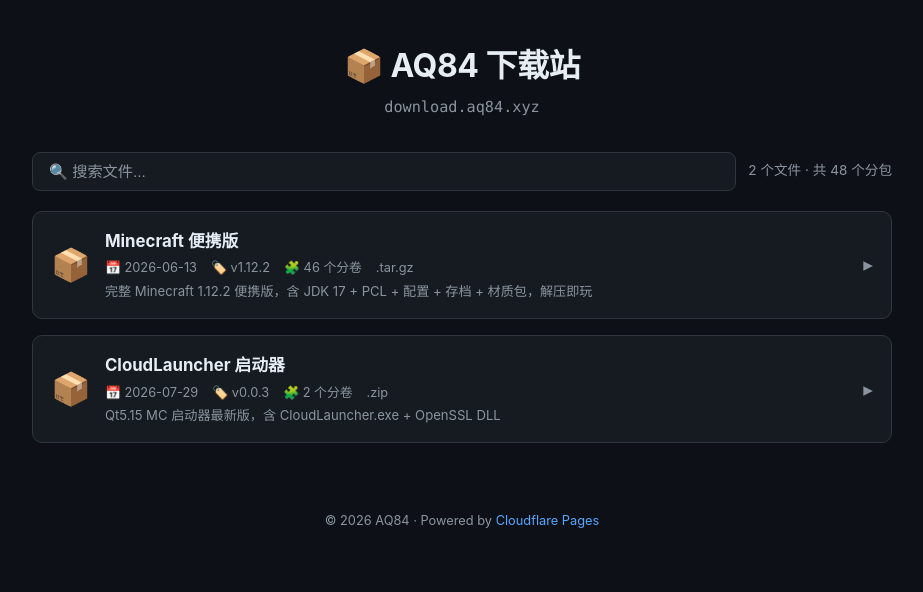
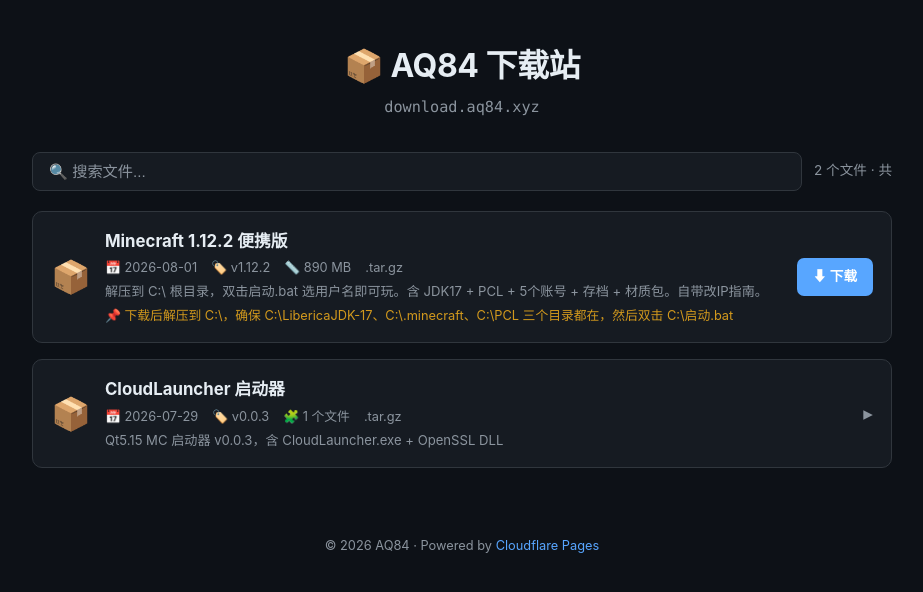
Before and after one commit to AQ84/download-site, a plain HTML site: page index.html in a window 1280 px wide. Shown: the whole page, without its empty margins (178-1101 px from the left). Drawn offline with Linux system fonts and the light colour scheme.

Commit message:
重构：GitHub Release 大文件 + 合体启动器（5用户选择）+ 删48分包

```diff
--- a/app.js
+++ b/app.js
@@ -9,60 +9,41 @@
     let packages = [];
     let files = [];
 
-    function getFileType(filename) {
-        const ext = filename.split('.').pop().toLowerCase();
-        const m = {
-            jar:'jar', zip:'zip', rar:'zip', '7z':'zip', tar:'zip', gz:'zip', bz2:'zip', xz:'zip',
-            exe:'exe', msi:'exe', apk:'exe',
-            pdf:'pdf',
-            png:'img', jpg:'img', jpeg:'img', gif:'img', svg:'img', webp:'img',
-            mp4:'img', mp3:'img', wav:'img', flac:'img',
-            aa:'part', ab:'part', ac:'part', ad:'part', ae:'part', af:'part', ag:'part',
-            ah:'part', ai:'part', aj:'part', ak:'part', al:'part', am:'part', an:'part',
-            ao:'part', ap:'part', aq:'part', ar:'part', as:'part', at:'part', au:'part',
-            av:'part', aw:'part', ax:'part', ay:'part', az:'part', ba:'part', bb:'part',
-            bc:'part', bd:'part', be:'part', bf:'part', bg:'part', bh:'part', bi:'part',
-            bj:'part', bk:'part', bl:'part', bm:'part', bn:'part', bo:'part', bp:'part',
-            bq:'part', br:'part', bs:'part', bt:'part',
-        };
-        return m[ext] || 'other';
-    }
-
-    function getFileIcon(filename) {
-        const ext = filename.split('.').pop().toLowerCase();
-        const m = {
-            jar:'☕', zip:'📦', rar:'📦', '7z':'📦', tar:'📦', gz:'📦',
-            exe:'⚙️', apk:'📱', pdf:'📄',
-            png:'🖼️', jpg:'🖼️', jpeg:'🖼️', gif:'🖼️', svg:'🖼️',
-            mp4:'🎬', mp3:'🎵', wav:'🎵',
-            json:'{}', xml:'<>', js:'📜', ts:'📜', py:'🐍', java:'☕',
-            sh:'💻', bat:'💻', ps1:'💻', txt:'📃', md:'📝', html:'🌐', css:'🎨',
-            aa:'🧩', ab:'🧩', ac:'🧩',
-        };
-        return m[ext] || '📁';
-    }
-
-    function formatSize(bytes) {
-        if (!bytes || bytes === 0) return '';
-        const units = ['B', 'KB', 'MB', 'GB'];
-        let i = 0, size = bytes;
-        while (size >= 1024 && i < units.length - 1) { size /= 1024; i++; }
-        return size.toFixed(i === 0 ? 0 : 1) + ' ' + units[i];
-    }
-
     function escapeHtml(str) {
         const div = document.createElement('div');
         div.textContent = str;
         return div.innerHTML;
     }
 
-    // 渲染分组包
-    function renderPackage(pkg) {
+    // 渲染有直链URL的包（如 GitHub Release）
+    function renderUrlPackage(pkg) {
+        const sizeStr = pkg.size_mb ? pkg.size_mb + ' MB' : '';
+        return `
+        <div class="pkg-card url-pkg">
+            <div class="pkg-header">
+                <div class="pkg-icon">📦</div>
+                <div class="pkg-info">
+                    <div class="pkg-name">${escapeHtml(pkg.name)}</div>
+                    <div class="pkg-meta">
+                        <span>📅 ${escapeHtml(pkg.date || '')}</span>
+                        ${pkg.version ? `<span>🏷️ v${escapeHtml(pkg.version)}</span>` : ''}
+                        ${sizeStr ? `<span>📏 ${escapeHtml(sizeStr)}</span>` : ''}
+                        <span class="pkg-format">.${escapeHtml(pkg.format || '')}</span>
+                    </div>
+                    ${pkg.description ? `<div class="pkg-desc">${escapeHtml(pkg.description)}</div>` : ''}
+                    ${pkg.notes ? `<div class="pkg-notes">📌 ${escapeHtml(pkg.notes)}</div>` : ''}
+                </div>
+                <a href="${escapeHtml(pkg.url)}" class="dl-btn" target="_blank" rel="noopener" onclick="this.textContent='⏳ 下载中...'">
+                    ⬇ 下载
+                </a>
+            </div>
+        </div>`;
+    }
+
+    // 渲染有分卷的包（本地文件）
+    function renderPartsPackage(pkg) {
         const parts = pkg.parts || [];
-        const ext = pkg.format || pkg.parts[0]?.split('.').slice(-1)[0] || '';
-        const partSize = formatSize(20 * 1024 * 1024); // 20MB per part
-        const pkgId = 'pkg-' + (pkg.id || Math.random().toString(36));
-
+        const ext = pkg.format || '';
         return `
         <div class="pkg-card">
             <div class="pkg-header" onclick="this.parentElement.classList.toggle('open')">
@@ -72,21 +53,22 @@
                     <div class="pkg-meta">
                         <span>📅 ${escapeHtml(pkg.date || '')}</span>
                         ${pkg.version ? `<span>🏷️ v${escapeHtml(pkg.version)}</span>` : ''}
-                        <span>🧩 ${parts.length} 个分卷</span>
+                        <span>🧩 ${parts.length} 个文件</span>
                         <span class="pkg-format">.${escapeHtml(ext)}</span>
                     </div>
                     ${pkg.description ? `<div class="pkg-desc">${escapeHtml(pkg.description)}</div>` : ''}
                 </div>
                 <div class="pkg-toggle">▸</div>
             </div>
-            <div class="pkg-parts" id="${pkgId}">
+            <div class="pkg-parts">
+                ${pkg.merge_cmd ? `
                 <div class="merge-hint">
                     <div class="merge-cmd">
                         <span class="merge-label">📋 合并命令 (CMD)：</span>
-                        <code>${escapeHtml(pkg.merge_cmd || '')}</code>
+                        <code>${escapeHtml(pkg.merge_cmd)}</code>
                     </div>
                     <button class="copy-btn" onclick="navigator.clipboard.writeText(this.parentElement.querySelector('code').textContent); this.textContent='✅ 已复制'; setTimeout(()=>this.textContent='📋 复制',2000)">📋 复制</button>
-                </div>
+                </div>` : ''}
                 <div class="parts-grid">
                     ${parts.map((name, i) => `
                         <a href="files/${encodeURIComponent(name)}" class="part-item" download>
@@ -100,20 +82,16 @@
         </div>`;
     }
 
-    // 渲染单文件
     function renderFile(f, i) {
-        const type = getFileType(f.name);
-        const icon = getFileIcon(f.name);
         const desc = f.description || '';
         return `
         <div class="file-card" style="animation-delay:${i * 0.02}s">
-            <div class="file-icon ${type}">${icon}</div>
+            <div class="file-icon other">📁</div>
             <div class="file-info">
                 <div class="file-name" title="${escapeHtml(f.name)}">${escapeHtml(f.name)}</div>
                 ${desc ? `<div class="file-desc">${escapeHtml(desc)}</div>` : ''}
                 <div class="file-meta">
                     <span>📅 ${escapeHtml(f.date || '')}</span>
-                    ${f.size_bytes ? `<span>📏 ${formatSize(f.size_bytes)}</span>` : ''}
                     ${f.version ? `<span>🏷️ v${escapeHtml(f.version)}</span>` : ''}
                 </div>
             </div>
@@ -122,30 +100,25 @@
     }
 
     function renderAll(pkgs, fls) {
-        const pkgsHtml = pkgs.map(p => renderPackage(p)).join('');
-        const flsHtml = fls.length ? '<div class="section-title">📄 单文件</div>' + fls.map((f, i) => renderFile(f, i)).join('') : '';
+        const html = pkgs.map(p => {
+            if (p.url) return renderUrlPackage(p);
+            return renderPartsPackage(p);
+        }).join('') +
+        (fls.length ? '<div class="section-title">📄 单文件</div>' + fls.map((f, i) => renderFile(f, i)).join('') : '');
 
         if (!pkgs.length && !fls.length) {
             fileList.innerHTML = '<div class="empty">📭 没有找到文件</div>';
         } else {
-            fileList.innerHTML = pkgsHtml + flsHtml;
+            fileList.innerHTML = html;
         }
 
-        const totalParts = pkgs.reduce((s, p) => s + (p.parts || []).length, 0);
         fileCount.textContent = fls.length + pkgs.length;
-        totalSize.textContent = (totalParts > 0 || fls.length > 0) ? '' : '0';
-        if (totalParts > 0) {
-            totalSize.textContent = totalParts + ' 个分包';
-        }
+        totalSize.textContent = '';
     }
 
-    // 搜索
     function doSearch() {
         const q = searchInput.value.toLowerCase().trim();
-        if (!q) {
-            renderAll(packages, files);
-            return;
-        }
+        if (!q) { renderAll(packages, files); return; }
         const fp = packages.filter(p =>
             p.name.toLowerCase().includes(q) ||
             (p.description || '').toLowerCase().includes(q) ||
@@ -161,15 +134,11 @@
 
     searchInput.addEventListener('input', doSearch);
 
-    // 加载
     fetch('files.json')
         .then(res => res.json())
         .then(data => {
             packages = data.packages || [];
-            files = (data.files || []).sort((a, b) => {
-                if (a.date && b.date) return b.date.localeCompare(a.date);
-                return 0;
-            });
+            files = data.files || [];
             renderAll(packages, files);
         })
         .catch(err => {
--- a/files.json
+++ b/files.json
@@ -2,28 +2,24 @@
     "packages": [
         {
             "id": "minecraft-portable",
-            "name": "Minecraft 便携版",
-            "description": "完整 Minecraft 1.12.2 便携版，含 JDK 17 + PCL + 配置 + 存档 + 材质包，解压即玩",
+            "name": "Minecraft 1.12.2 便携版",
+            "description": "解压到 C:\\ 根目录，双击启动.bat 选用户名即可玩。含 JDK17 + PCL + 5个账号 + 存档 + 材质包。自带改IP指南。",
             "version": "1.12.2",
-            "date": "2026-06-13",
+            "date": "2026-08-01",
             "format": "tar.gz",
-            "merge_cmd": "copy /b Minecraft-Portable.tar.gz.aa + Minecraft-Portable.tar.gz.ab + ... + Minecraft-Portable.tar.gz.bt Minecraft-Portable.tar.gz",
-            "parts": [
-                "Minecraft-Portable.tar.gz.aa","Minecraft-Portable.tar.gz.ab","Minecraft-Portable.tar.gz.ac","Minecraft-Portable.tar.gz.ad","Minecraft-Portable.tar.gz.ae","Minecraft-Portable.tar.gz.af","Minecraft-Portable.tar.gz.ag","Minecraft-Portable.tar.gz.ah","Minecraft-Portable.tar.gz.ai","Minecraft-Portable.tar.gz.aj","Minecraft-Portable.tar.gz.ak","Minecraft-Portable.tar.gz.al","Minecraft-Portable.tar.gz.am","Minecraft-Portable.tar.gz.an","Minecraft-Portable.tar.gz.ao","Minecraft-Portable.tar.gz.ap","Minecraft-Portable.tar.gz.aq","Minecraft-Portable.tar.gz.ar","Minecraft-Portable.tar.gz.as","Minecraft-Portable.tar.gz.at","Minecraft-Portable.tar.gz.au","Minecraft-Portable.tar.gz.av","Minecraft-Portable.tar.gz.aw","Minecraft-Portable.tar.gz.ax","Minecraft-Portable.tar.gz.ay","Minecraft-Portable.tar.gz.az","Minecraft-Portable.tar.gz.ba","Minecraft-Portable.tar.gz.bb","Minecraft-Portable.tar.gz.bc","Minecraft-Portable.tar.gz.bd","Minecraft-Portable.tar.gz.be","Minecraft-Portable.tar.gz.bf","Minecraft-Portable.tar.gz.bg","Minecraft-Portable.tar.gz.bh","Minecraft-Portable.tar.gz.bi","Minecraft-Portable.tar.gz.bj","Minecraft-Portable.tar.gz.bk","Minecraft-Portable.tar.gz.bl","Minecraft-Portable.tar.gz.bm","Minecraft-Portable.tar.gz.bn","Minecraft-Portable.tar.gz.bo","Minecraft-Portable.tar.gz.bp","Minecraft-Portable.tar.gz.bq","Minecraft-Portable.tar.gz.br","Minecraft-Portable.tar.gz.bs","Minecraft-Portable.tar.gz.bt"
-            ]
+            "url": "https://github.com/AQ84/download-site/releases/download/v1.0/Minecraft-Portable.tar.gz",
+            "size_mb": 890,
+            "notes": "下载后解压到 C:\\，确保 C:\\LibericaJDK-17、C:\\.minecraft、C:\\PCL 三个目录都在，然后双击 C:\\启动.bat"
         },
         {
             "id": "cloudlauncher",
             "name": "CloudLauncher 启动器",
-            "description": "Qt5.15 MC 启动器最新版，含 CloudLauncher.exe + OpenSSL DLL",
+            "description": "Qt5.15 MC 启动器 v0.0.3，含 CloudLauncher.exe + OpenSSL DLL",
             "version": "0.0.3",
             "date": "2026-07-29",
-            "format": "zip",
-            "merge_cmd": "copy /b CloudLauncher-latest.zip.aa + CloudLauncher-latest.zip.ab CloudLauncher-latest.zip",
-            "parts": [
-                "CloudLauncher-latest.zip.aa",
-                "CloudLauncher-latest.zip.ab"
-            ]
+            "format": "tar.gz",
+            "parts": ["CloudLauncher-latest.tar.gz"],
+            "merge_cmd": "tar xzf CloudLauncher-latest.tar.gz"
         }
     ],
     "files": []
--- a/style.css
+++ b/style.css
@@ -297,6 +297,24 @@
     display: block;
 }
 
+/* URL package (direct download) */
+.pkg-card.url-pkg .pkg-header {
+    cursor: default;
+}
+
+.pkg-card.url-pkg .pkg-header:hover {
+    background: var(--bg-card);
+}
+
+.pkg-notes {
+    font-size: 0.8rem;
+    color: var(--orange);
+    margin-top: 4px;
+    white-space: nowrap;
+    overflow: hidden;
+    text-overflow: ellipsis;
+}
+
 .merge-hint {
     display: flex;
     align-items: center;
```
Also changed, not shown: 4 other files.
